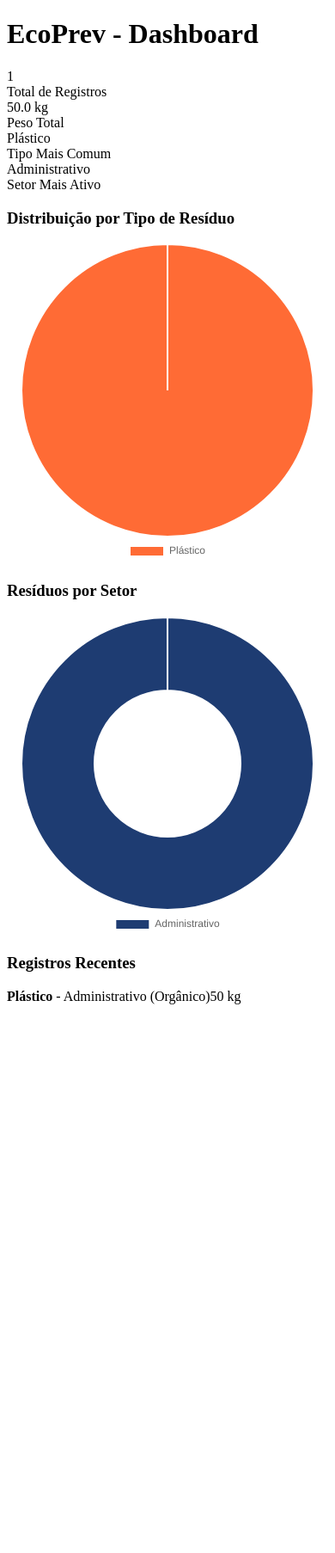
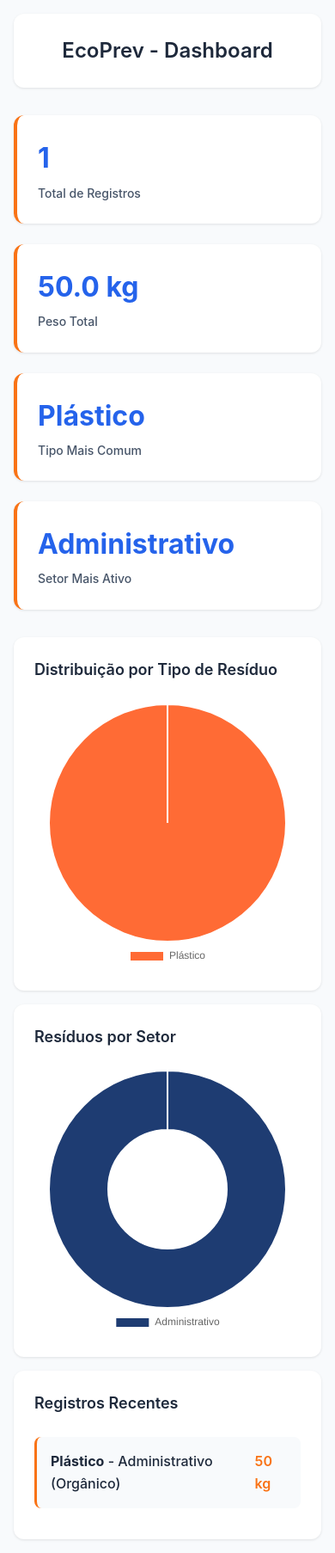
Before and after one commit to Mariapriscila17/ecoprev1, a PHP site: page /dashboard.php in a window 390 px wide. Shown: the whole page at 86% size. Before the commit the page ends 1168 px from the top, so only its background shows below. Run offline with PHP 8.4, Linux system fonts and the light colour scheme; data comes from the database, SQL or seed files in the repository.

Commit message:
css corrigido

```diff
--- a/cadastro.php
+++ b/cadastro.php
@@ -3,6 +3,7 @@
 <head>
     <meta charset="UTF-8">
     <title>Cadastro de Usuário</title>
+    <link rel="stylesheet" href="style.css">
 
 </head>
 <body>
--- a/dashboard.php
+++ b/dashboard.php
@@ -26,6 +26,7 @@ $conn->close();
 </head>
 <body>
   <h1>EcoPrev - Dashboard</h1>
+  <link rel="stylesheet" href="style.css">
 
   <div class="stats">
     <div class="stat-card">
--- a/style.css
+++ b/style.css
@@ -6,32 +6,33 @@
 }
 
 :root {
-    /* Paleta de cores corporativa */
-    --azul-primario: #1e3a8a;
-    --azul-secundario: #3b82f6;
-    --azul-claro: #dbeafe;
-    --laranja-primario: #ea580c;
-    --laranja-secundario: #fb923c;
-    --laranja-claro: #fed7aa;
+    /* Paleta de cores profissional e harmoniosa */
+    --azul-principal: #2563eb;
+    --azul-escuro: #1e40af;
+    --azul-claro: #eff6ff;
+    --azul-medio: #dbeafe;
+    --laranja-principal: #f97316;
+    --laranja-suave: #fed7aa;
     --branco: #ffffff;
-    --cinza-claro: #f8fafc;
-    --cinza-medio: #64748b;
-    --cinza-escuro: #334155;
-    --sombra: 0 4px 6px -1px rgba(0, 0, 0, 0.1);
-    --sombra-hover: 0 10px 15px -3px rgba(0, 0, 0, 0.1);
-    --border-radius: 8px;
-    --transition: all 0.3s ease;
+    --cinza-100: #f8fafc;
+    --cinza-200: #e2e8f0;
+    --cinza-300: #cbd5e1;
+    --cinza-600: #475569;
+    --cinza-800: #1e293b;
+    --sombra-leve: 0 1px 3px 0 rgba(0, 0, 0, 0.1);
+    --sombra-media: 0 4px 6px -1px rgba(0, 0, 0, 0.1);
+    --sombra-forte: 0 10px 15px -3px rgba(0, 0, 0, 0.1);
 }
 
 body {
-    font-family: 'Segoe UI', Tahoma, Geneva, Verdana, sans-serif;
-    background: linear-gradient(135deg, var(--azul-primario) 0%, var(--azul-secundario) 100%);
+    font-family: 'Inter', -apple-system, BlinkMacSystemFont, 'Segoe UI', sans-serif;
+    background-color: var(--cinza-100);
+    color: var(--cinza-800);
+    line-height: 1.6;
     min-height: 100vh;
-    color: var(--cinza-escuro);
-    line-height: 1.6;
 }
 
-/* Background Video */
+/* Background Video - mais sutil */
 #bg-video {
     position: fixed;
     top: 0;
@@ -147,137 +126,135 @@ input[type="password"],
 input[type="number"],
 select {
     width: 100%;
-    padding: 12px 16px;
-    border: 2px solid var(--azul-claro);
-    border-radius: var(--border-radius);
-    font-size: 1rem;
-    margin-bottom: 1.5rem;
-    transition: var(--transition);
-    background: var(--cinza-claro);
+    padding: 0.75rem;
+    border: 1px solid var(--cinza-300);
+    border-radius: 8px;
+    font-size: 0.875rem;
+    margin-bottom: 1rem;
+    transition: all 0.2s ease;
+    background: var(--branco);
 }
 
 input:focus,
 select:focus {
     outline: none;
-    border-color: var(--laranja-primario);
-    box-shadow: 0 0 0 3px rgba(234, 88, 12, 0.1);
-    background: var(--branco);
+    border-color: var(--azul-principal);
+    box-shadow: 0 0 0 3px rgba(37, 99, 235, 0.1);
 }
 
-/* Botões */
+/* Botões profissionais */
 input[type="submit"],
 button[type="submit"],
 button {
     width: 100%;
-    padding: 14px;
-    background: linear-gradient(135deg, var(--laranja-primario) 0%, var(--laranja-secundario) 100%);
+    padding: 0.75rem 1rem;
+    background: var(--azul-principal);
     color: var(--branco);
     border: none;
-    border-radius: var(--border-radius);
-    font-size: 1.1rem;
+    border-radius: 8px;
+    font-size: 0.875rem;
     font-weight: 600;
     cursor: pointer;
-    transition: var(--transition);
-    text-transform: uppercase;
-    letter-spacing: 1px;
-    box-shadow: var(--sombra);
+    transition: all 0.2s ease;
 }
 
 input[type="submit"]:hover,
 button[type="submit"]:hover,
 button:hover {
-    background: linear-gradient(135deg, var(--laranja-secundario) 0%, var(--laranja-primario) 100%);
-    transform: translateY(-2px);
-    box-shadow: var(--sombra-hover);
+    background: var(--azul-escuro);
+    transform: translateY(-1px);
+    box-shadow: var(--sombra-media);
 }
 
-/* Dashboard */
+/* Dashboard clean */
 h1 {
     text-align: center;
-    color: var(--branco);
-    font-size: 2.5rem;
+    color: var(--cinza-800);
+    font-size: 2rem;
+    font-weight: 600;
     margin: 2rem 0;
-    text-shadow: 2px 2px 4px rgba(0, 0, 0, 0.3);
+    background: var(--branco);
+    padding: 1.5rem;
+    border-radius: 12px;
+    box-shadow: var(--sombra-leve);
+    max-width: 1200px;
+    margin-left: auto;
+    margin-right: auto;
 }
 
-/* Cards de estatísticas */
+/* Cards de estatísticas limpos */
 .stats {
     display: grid;
-    grid-template-columns: repeat(auto-fit, minmax(250px, 1fr));
+    grid-template-columns: repeat(auto-fit, minmax(280px, 1fr));
     gap: 1.5rem;
     margin: 2rem auto;
     max-width: 1200px;
-    padding: 0 20px;
+    padding: 0 2rem;
 }
 
 .stat-card {
     background: var(--branco);
-    padding: 2rem;
-    border-radius: 15px;
-    text-align: center;
-    box-shadow: var(--sombra-hover);
-    transition: var(--transition);
-    border-left: 5px solid var(--laranja-primario);
+    padding: 1.5rem;
+    border-radius: 12px;
+    box-shadow: var(--sombra-leve);
+    border-left: 4px solid var(--laranja-principal);
+    transition: all 0.2s ease;
 }
 
 .stat-card:hover {
-    transform: translateY(-5px);
-    box-shadow: 0 15px 25px -5px rgba(0, 0, 0, 0.15);
+    box-shadow: var(--sombra-media);
+    transform: translateY(-2px);
 }
 
 .stat-card div:first-child {
-    font-size: 2.5rem;
-    font-weight: bold;
-    color: var(--azul-primario);
-    margin-bottom: 0.5rem;
+    font-size: 2rem;
+    font-weight: 700;
+    color: var(--azul-principal);
+    margin-bottom: 0.25rem;
 }
 
 .stat-card div:last-child {
-    color: var(--cinza-medio);
+    color: var(--cinza-600);
+    font-size: 0.875rem;
     font-weight: 500;
-    text-transform: uppercase;
-    letter-spacing: 1px;
-    font-size: 0.9rem;
 }
 
-/* Containers de gráficos */
+/* Containers de gráficos modernos */
 .chart-container {
     background: var(--branco);
     margin: 2rem auto;
     padding: 2rem;
-    border-radius: 15px;
-    box-shadow: var(--sombra-hover);
+    border-radius: 12px;
+    box-shadow: var(--sombra-leve);
     max-width: 1200px;
-    border-top: 5px solid var(--azul-primario);
 }
 
 .chart-container h3 {
-    color: var(--azul-primario);
+    color: var(--cinza-800);
     margin-bottom: 1.5rem;
-    text-align: center;
-    font-size: 1.4rem;
+    font-size: 1.125rem;
+    font-weight: 600;
 }
 
 .chart-container canvas {
-    max-height: 400px;
+    max-height: 350px;
 }
 
-/* Registros recentes */
+/* Registros recentes elegantes */
 .recent-records {
     background: var(--branco);
     margin: 2rem auto;
     padding: 2rem;
-    border-radius: 15px;
-    box-shadow: var(--sombra-hover);
+    border-radius: 12px;
+    box-shadow: var(--sombra-leve);
     max-width: 1200px;
-    border-top: 5px solid var(--laranja-primario);
 }
 
 .recent-records h3 {
-    color: var(--azul-primario);
+    color: var(--cinza-800);
     margin-bottom: 1.5rem;
-    text-align: center;
-    font-size: 1.4rem;
+    font-size: 1.125rem;
+    font-weight: 600;
 }
 
 .record-item {
@@ -285,51 +262,48 @@ h1 {
     justify-content: space-between;
     align-items: center;
     padding: 1rem;
-    margin-bottom: 0.5rem;
-    background: var(--cinza-claro);
-    border-radius: var(--border-radius);
-    border-left: 4px solid var(--laranja-primario);
-    transition: var(--transition);
+    margin-bottom: 0.75rem;
+    background: var(--cinza-100);
+    border-radius: 8px;
+    border-left: 3px solid var(--laranja-principal);
+    transition: all 0.2s ease;
 }
 
 .record-item:hover {
     background: var(--azul-claro);
-    transform: translateX(5px);
 }
 
 .record-item span:first-child {
-    color: var(--azul-primario);
+    color: var(--cinza-800);
     font-weight: 500;
 }
 
 .record-item span:last-child {
-    color: var(--laranja-primario);
-    font-weight: bold;
+    color: var(--laranja-principal);
+    font-weight: 600;
 }
 
-/* Footer */
+/* Footer discreto */
 footer {
     text-align: center;
-    color: var(--branco);
+    color: var(--cinza-600);
     padding: 2rem;
-    margin-top: 3rem;
-    background: rgba(0, 0, 0, 0.2);
-    backdrop-filter: blur(10px);
+    margin-top: 2rem;
+    background: var(--branco);
+    border-top: 1px solid var(--cinza-200);
+    font-size: 0.875rem;
 }
 
 /* Responsividade */
 @media (max-width: 768px) {
-    header h1 {
-        font-size: 2rem;
-        display: block;
+    .container {
+        flex-direction: column;
+        gap: 1rem;
         text-align: center;
-        margin-bottom: 1rem;
     }
 
-    nav {
-        float: none;
-        text-align: center;
-        margin-top: 0;
+    nav a {
+        margin: 0 1rem;
     }
 
     .login-container, form {
@@ -347,16 +321,20 @@ footer {
         margin: 1rem;
         padding: 1.5rem;
     }
+
+    h1 {
+        font-size: 1.5rem;
+        margin: 1rem;
+    }
 }
 
 @media (max-width: 480px) {
-    header h1 {
-        font-size: 1.8rem;
+    .container {
+        padding: 0 1rem;
     }
 
-    nav a {
-        display: block;
-        margin: 0.5rem 0;
+    header h1 {
+        font-size: 1.5rem;
     }
 
     .login-container, form {
```
Also changed, not shown: other parts of style.css (+40 -62 lines).
